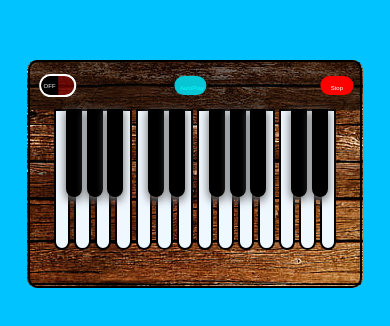
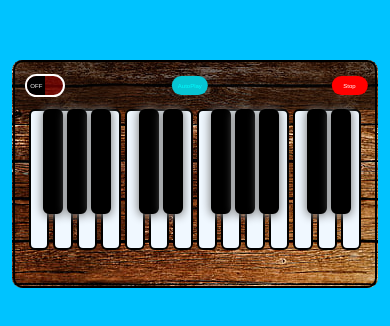
Before and after one commit to iKoNFlair/Piano, a plain HTML site: page index.html in a window 390 px wide. Shown: the part 214-540 px from the top of the page. Drawn offline with Linux system fonts and the light colour scheme.

Commit message:
Add files via upload

```diff
--- a/style.css
+++ b/style.css
@@ -87,6 +87,9 @@ background-image: url("images/HD-wallpaper-horizontal-wooden-boards-macro-brown-
     border: none;
     background-color: rgb(7, 197, 211);
     color: rgb(0, 255, 255);
+    display: flex;
+    align-items: center;
+    justify-content: center;
 }
 
 .stop-play{
@@ -97,6 +100,9 @@ background-image: url("images/HD-wallpaper-horizontal-wooden-boards-macro-brown-
     transform: translateX(-20%);
     border-radius: 30px;
     border: none;
+    display: flex;
+    align-items: center;
+    justify-content: center;
 
 }
 
@@ -148,7 +154,7 @@ background-image: url("images/HD-wallpaper-horizontal-wooden-boards-macro-brown-
     /* box-shadow: 0px 2px 5px 1px grey; */
 }
 
-@media screen and (max-width : 1000px)
+@media screen and (max-width : 800px),(min-width : 1000px)
 {
     .piano-frame{
         height: 20rem;
@@ -170,7 +176,7 @@ background-image: url("images/HD-wallpaper-horizontal-wooden-boards-macro-brown-
 }
 
 
-@media screen and (max-width : 800px)
+@media screen and  (max-width : 800px)
 {
 
 .piano-frame{
@@ -188,6 +194,10 @@ background-image: url("images/HD-wallpaper-horizontal-wooden-boards-macro-brown-
     height: 90%;
 }
 
+.inner-frame{
+    width: 100%;
+}
+
 .outer-frame .btn-text{
     font-size: 6px;
 }
@@ -198,7 +208,7 @@ background-image: url("images/HD-wallpaper-horizontal-wooden-boards-macro-brown-
 }
 
 .black-key{
-    width: 1%;
+    width:4%;
     height: 50%;
 }
 
@@ -238,15 +248,25 @@ background-image: url("images/HD-wallpaper-horizontal-wooden-boards-macro-brown-
 
 }
 
-@media screen and (max-width:355px)
+@media screen and (max-width:390px)
 {
 
     .piano-frame{
         width: 98%;
         height: 30%;
+
     }
     .white-key{
-        width: 1px;
+        width: 20px;
         height: 80%;
+        border-radius: 6px;
+
+    }
+    .black-key{
+        width: 20px;
+        height: 60%;
+        border-radius: 6px;
+        box-shadow: 0px 1px 10px 1px grey
+
     }
 }
```
